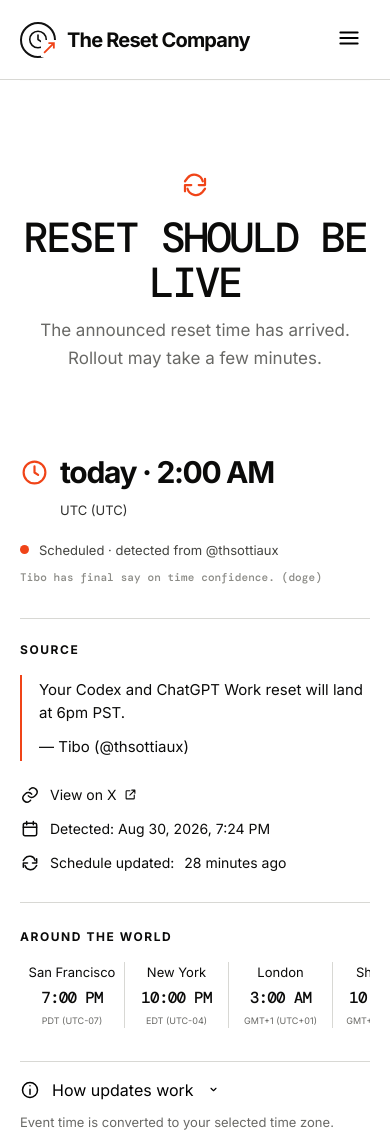
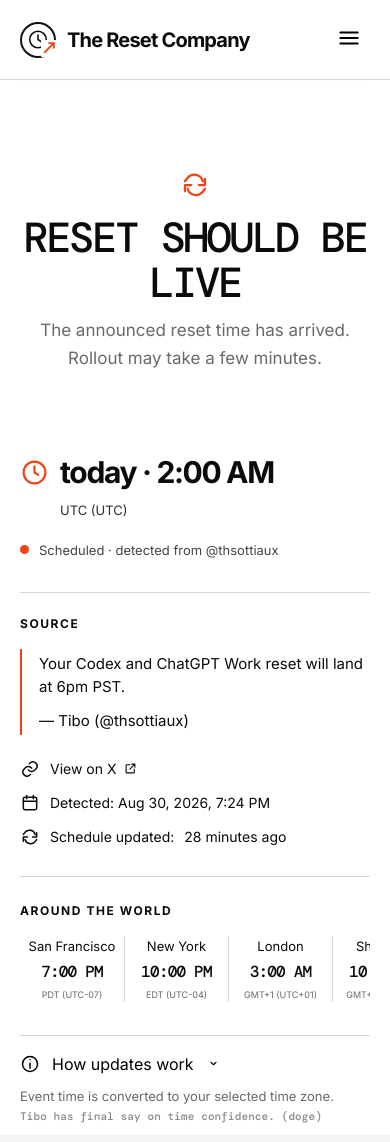
Before and after one commit to ni-ke-zhen-niu-a/The-Reset-Company, a React (Vite) app: page / in a window 390 px wide. Built offline with nearby package versions, Linux system fonts and the light colour scheme.

Commit message:
Keep confidence joke visible in all states

```diff
--- a/src/App.jsx
+++ b/src/App.jsx
@@ -132,14 +132,16 @@
           <div className="event-primary"><Icon name="clock" size={29}/><h1>{eventLabel(target, locale, timeZone)}</h1></div>
           <p>{timeZone} ({zoneOffset(target, timeZone)})</p>
           <div className="status-line"><span/>{data.state === 'completed' ? t.live : t.scheduled} · {t.detectedFrom}</div>
-          <p className="confidence-joke">{t.confidenceJoke}</p>
         </div>}
       </section>
       <Source data={data} locale={locale} t={t}/>
       <WorldTimes target={target} locale={locale} t={t}/>
       <section className={`how-section ${howOpen ? 'open' : ''}`}>
         <button onClick={() => setHowOpen(!howOpen)} aria-expanded={howOpen}><Icon name="info"/><span>{t.how}</span><Icon name="chevron" size={15}/></button>
-        <p className="local-note">{t.localNote}</p>
+        <div className="footer-meta">
+          <p className="local-note">{t.localNote}</p>
+          <p className="confidence-joke">{t.confidenceJoke}</p>
+        </div>
         {howOpen && <div className="how-detail"><strong>{t.updateTitle}</strong><p>{t.updateBody}</p></div>}
       </section>
     </main>
--- a/src/styles.css
+++ b/src/styles.css
@@ -51,7 +51,7 @@
 .event-time > p { margin: 12px 0 20px; color: #2f2f2d; font-size: 16px; }
 .status-line { display: inline-flex; align-items: center; gap: 10px; color: #444440; font-size: 16px; }
 .status-line span { width: 9px; height: 9px; border-radius: 50%; background: var(--accent); }
-.confidence-joke { margin: 12px 0 0 !important; color: #8b8b86 !important; font-family: "DM Mono", ui-monospace, monospace; font-size: 11px !important; letter-spacing: .01em; }
+.confidence-joke { margin: 5px 0 0; color: #8b8b86; font-family: "DM Mono", ui-monospace, monospace; font-size: 11px; letter-spacing: .01em; }
 .state-message { min-height: 220px; display: flex; align-items: center; justify-content: center; flex-direction: column; text-align: center; }
 .state-message h1 { margin: 12px 0; font-family: "DM Mono", monospace; font-size: clamp(38px, 6vw, 76px); letter-spacing: -.055em; }
 .state-message p { max-width: 580px; margin: 0; color: var(--muted); font-size: 17px; line-height: 1.6; }
@@ -77,7 +77,8 @@
 .how-section { position: relative; display: flex; align-items: center; justify-content: space-between; min-height: 68px; border-top: 1px solid var(--line); }
 .how-section > button { display: flex; align-items: center; gap: 12px; padding: 14px 0; border: 0; background: none; cursor: pointer; }
 .how-section.open > button .icon:last-child { transform: rotate(180deg); }
-.local-note { color: var(--muted); font-size: 13px; }
+.footer-meta { text-align: right; }
+.local-note { margin: 0; color: var(--muted); font-size: 13px; }
 .how-detail { position: absolute; left: 0; right: 0; bottom: 58px; padding: 23px 25px; background: white; border: 1px solid var(--line); box-shadow: 0 12px 30px rgba(0,0,0,.08); z-index: 3; }
 .how-detail p { max-width: 760px; margin: 8px 0 0; color: var(--muted); line-height: 1.55; font-size: 14px; }
 
@@ -123,7 +124,7 @@
   .world-time strong { font-size: 16px; }
   .world-time small { font-size: 9px; }
   .how-section { flex-wrap: wrap; padding: 4px 0 12px; }
-  .local-note { width: 100%; margin: 0; }
+  .footer-meta { width: 100%; text-align: left; }
   .how-detail { bottom: 78px; }
 }
 
```
